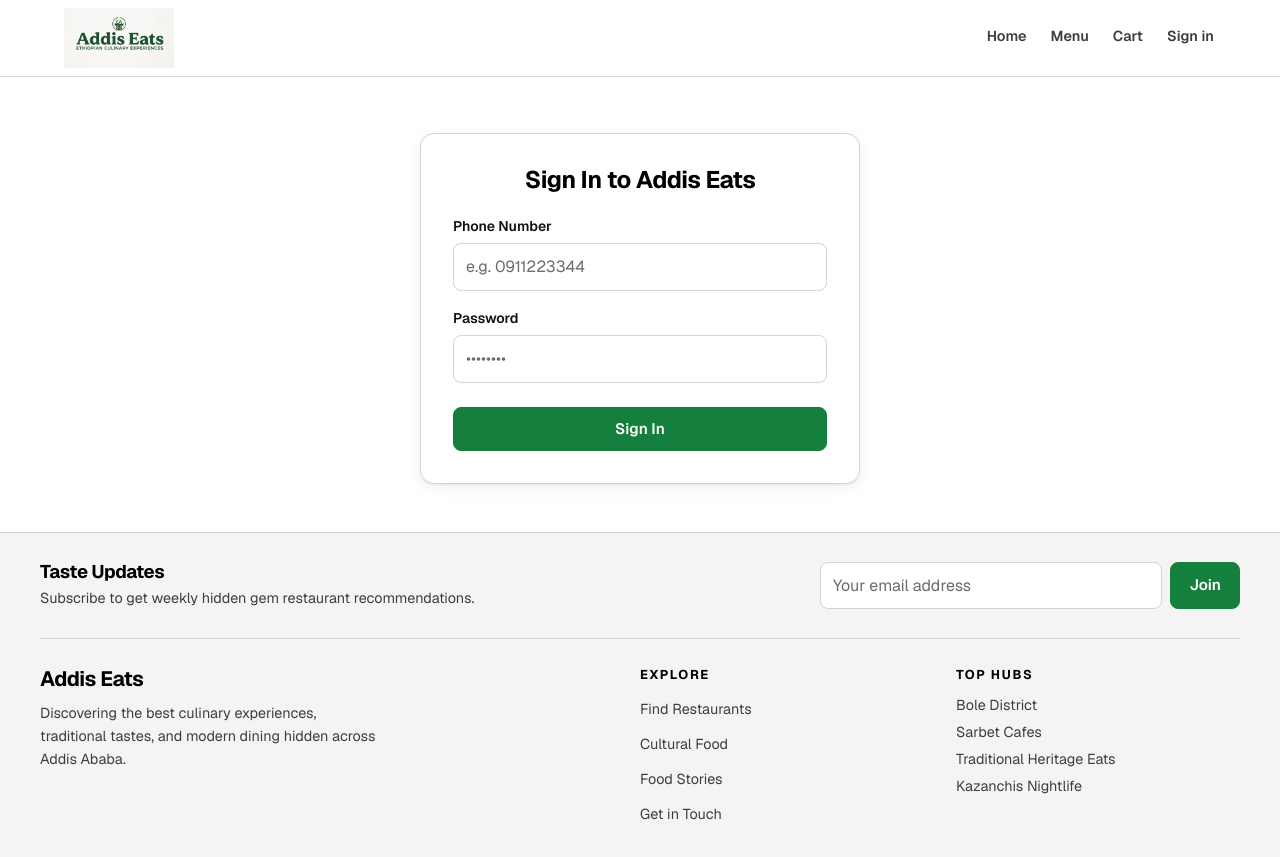
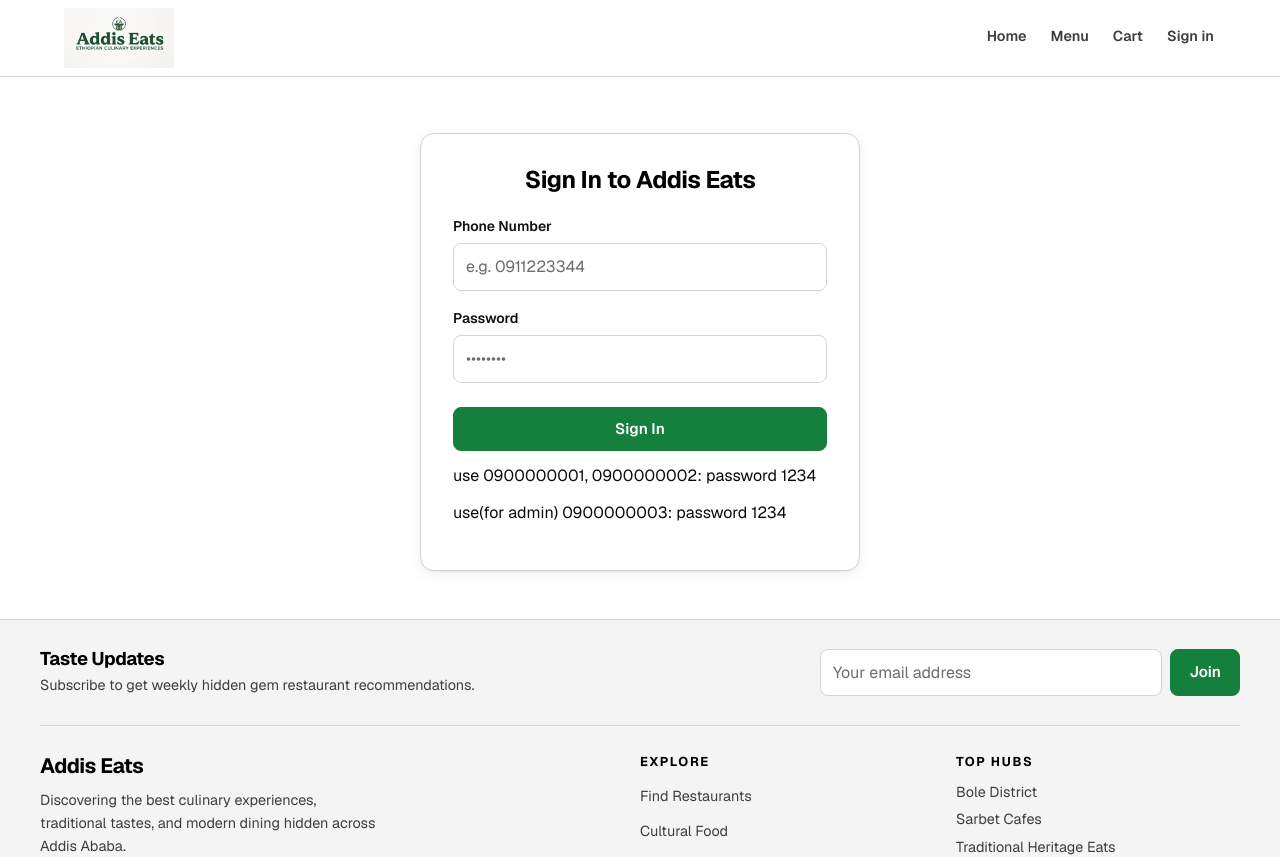
Before and after one commit to amanual-b/addis-eats, a Next.js app: page /Signin in a window 1280 px wide. Shown: the top 857 px of the page. Built offline with nearby package versions, Linux system fonts and the light colour scheme; no server answers.

Commit message:
demo data added

```diff
--- a/src/app/Signin/signinForm.jsx
+++ b/src/app/Signin/signinForm.jsx
@@ -59,7 +59,11 @@
         <button type="submit" disabled={isPending}>
           {isPending ? "Verifying Credentials..." : "Sign In"}
         </button>
+        <p></p>
+        <p>use 0900000001, 0900000002: password 1234</p>
+        <p>use(for admin) 0900000003: password 1234 </p>
       </form>
+
     </div>
   );
 }
--- a/src/app/order-status/[user]/page.js
+++ b/src/app/order-status/[user]/page.js
@@ -9,7 +9,7 @@
 async function getOrder(user) {
   try {
     const baseUrl = process.env.NEXT_PUBLIC_API_URL || '';
-    const res = await fetch(`${baseUrl}/api/order/${user}`, {
+    const res = await fetch(`https://addis-eats-xi.vercel.app/api/order/${user}`, {
       next: { revalidate: 0 },
     });
 
```
